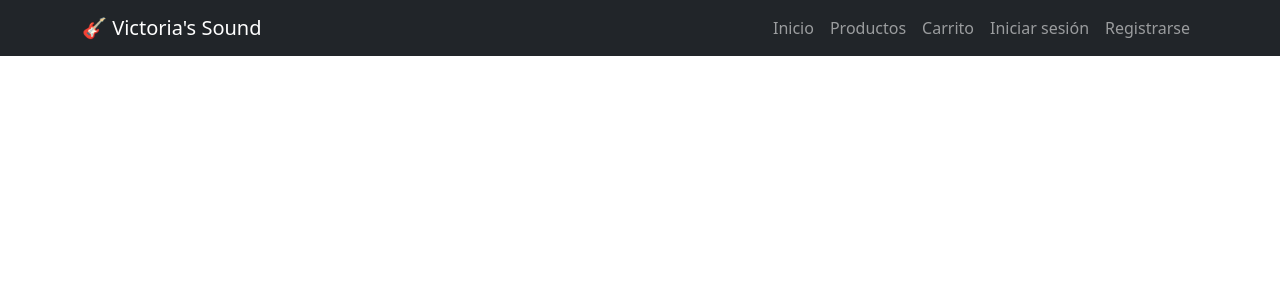
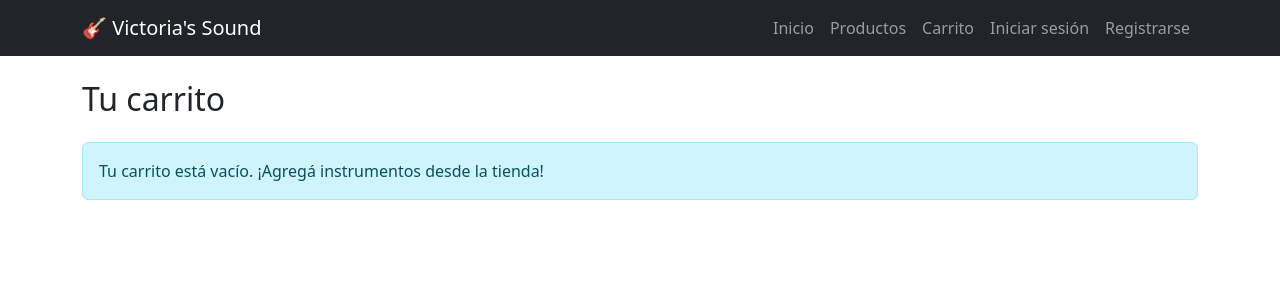
Before and after one commit to camiitomaino1/Victoria-s-sound_tpi, a React (Vite) app: page /cart in a window 1280 px wide. Shown: the top 300 px of the page. Built offline with nearby package versions, Linux system fonts and the light colour scheme.

Commit message:
Cart.jsx and Cart route

```diff
--- a/src/App.jsx
+++ b/src/App.jsx
@@ -4,6 +4,7 @@ import Home from './components/Home'
 import Products from './components/Products'
 import Login from './components/Login'
 import Register from './components/Register'
+import Cart from './components/Cart'
 
 function App() {
   return (
@@ -14,6 +15,7 @@ function App() {
         <Route path="/products" element={<Products />} />
         <Route path="/login" element={<Login />} />
         <Route path="/register" element={<Register />} />
+        <Route path="/cart" element={<Cart />} />
       </Routes>
     </BrowserRouter>
   )
--- /dev/null
+++ b/src/components/Cart.jsx
@@ -0,0 +1,60 @@
+import { useContext } from 'react'
+import { Container, Table, Badge, Alert } from 'react-bootstrap'
+import { CartContext } from '../context/CartContext'
+
+const Cart = () => {
+
+  // Connect to CartContext to read the cart state
+  const { cart } = useContext(CartContext)
+
+  // Calculate total number of items across all products
+  const totalItems = cart.reduce((total, item) => total + item.quantity, 0)
+
+  return (
+    <Container className="mt-4">
+      <h2 className="mb-4">Tu carrito</h2>
+
+      {/* Empty cart message */}
+      {cart.length === 0 ? (
+        <Alert variant="info">
+          Tu carrito está vacío. ¡Agregá instrumentos desde la tienda!
+        </Alert>
+      ) : (
+        <>
+          {/* Products table */}
+          <Table striped bordered hover responsive>
+            <thead className="table-dark">
+              <tr>
+                <th>Producto</th>
+                <th>Categoría</th>
+                <th>Precio unitario</th>
+                <th>Cantidad</th>
+                <th>Subtotal</th>
+              </tr>
+            </thead>
+            <tbody>
+              {cart.map((item) => (
+                <tr key={item.id}>
+                  <td>{item.nombre}</td>
+                  <td>
+                    <Badge bg="secondary">{item.categoria}</Badge>
+                  </td>
+                  <td>${item.precio.toLocaleString()}</td>
+                  <td>{item.quantity}</td>
+                  <td>${(item.precio * item.quantity).toLocaleString()}</td>
+                </tr>
+              ))}
+            </tbody>
+          </Table>
+
+          {/* Cart summary */}
+          <p className="text-muted">
+            Total de productos: <strong>{totalItems}</strong>
+          </p>
+        </>
+      )}
+    </Container>
+  )
+}
+
+export default Cart
```
